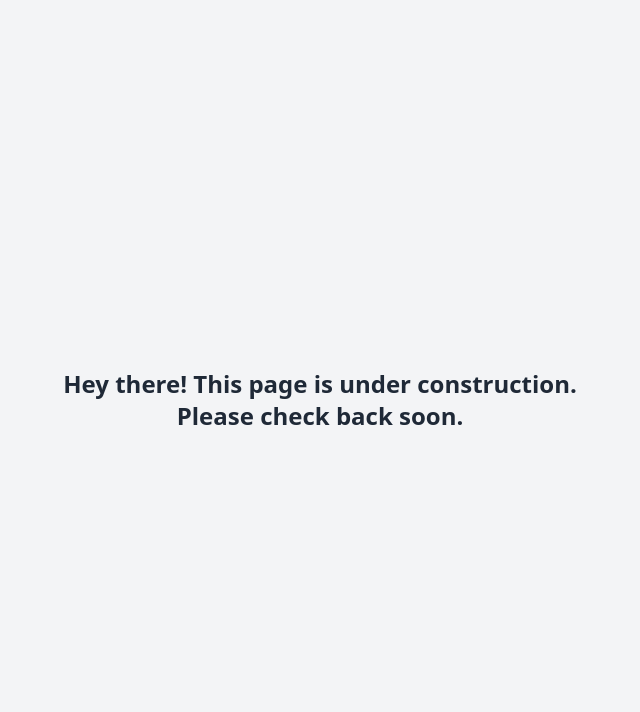
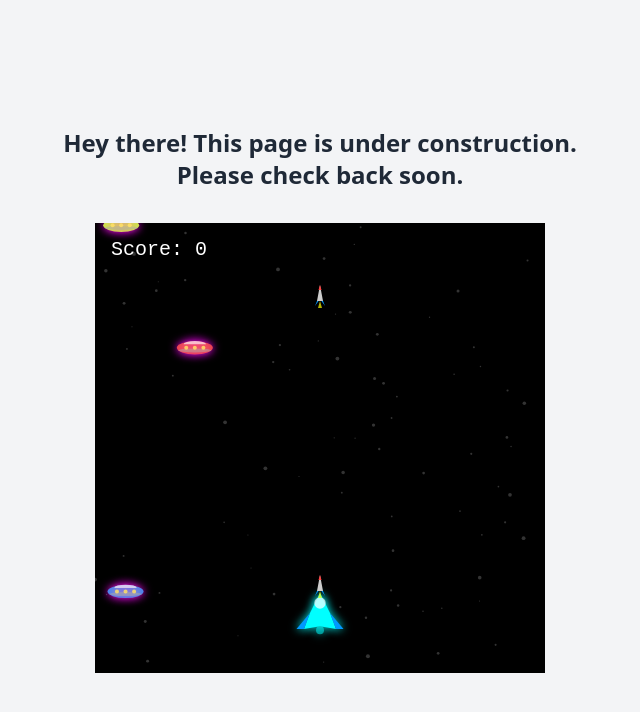
Before and after one commit to Jumas/homepage, a plain HTML site: page index.html in a window 1280 px wide. Shown: the whole page, without its empty margins (320-960 px from the left). Drawn offline with nearby package versions, Linux system fonts and the light colour scheme.

Commit message:
feat: galaxy

```diff
--- a/index.html
+++ b/index.html
@@ -7,8 +7,14 @@
 	<script src="https://cdn.tailwindcss.com"></script>
 </head>
 <body class="flex items-center justify-center min-h-screen bg-gray-100">
-	<div class="text-center text-2xl text-gray-800 font-semibold">
-		Hey there! This page is under construction.<br>Please check back soon.
+	<div class="flex flex-col items-center justify-center w-full">
+		<div class="text-center text-2xl text-gray-800 font-semibold">
+			Hey there! This page is under construction.<br>Please check back soon.
+		</div>
+		<div class="mt-8">
+			<canvas id="galaxy-canvas" width="450" height="450" style="background: #000; display: block;"></canvas>
+		</div>
 	</div>
+	<script src="js/galaxy.js"></script>
 </body>
 </html>
--- /dev/null
+++ b/js/galaxy.js
@@ -0,0 +1,370 @@
+// Galaxy Attack Canvas Game
+(function() {
+	const canvas = document.getElementById('galaxy-canvas');
+	const ctx = canvas.getContext('2d');
+	const W = canvas.width;
+	const H = canvas.height;
+
+	// Player ship
+	const player = {
+		x: W / 2,
+		y: H - 60,
+		w: 40,
+		h: 40,
+		speed: 6,
+		color: '#0ff',
+		cooldown: 0
+	};
+
+	// Cannon shots
+	const shots = [];
+	const shotSpeed = 10;
+	const shotW = 6, shotH = 16;
+
+	// Aliens
+	const aliens = [];
+	const alienW = 36, alienH = 36;
+	const alienSpeedMin = 1.5, alienSpeedMax = 3.5;
+	let alienSpawnTimer = 0;
+
+
+
+	// Controls
+	const keys = {};
+	document.addEventListener('keydown', e => keys[e.code] = true);
+	document.addEventListener('keyup', e => keys[e.code] = false);
+
+	// Mouse control
+	let mouseActive = false;
+	let mouseX = null;
+	canvas.addEventListener('mouseenter', e => { mouseActive = true; });
+	canvas.addEventListener('mouseleave', e => { mouseActive = false; mouseX = null; });
+	canvas.addEventListener('mousemove', e => {
+		const rect = canvas.getBoundingClientRect();
+		mouseX = e.clientX - rect.left;
+	});
+
+	// Auto-fire interval
+	let fireInterval = null;
+	function startAutoFire() {
+		if (fireInterval) clearInterval(fireInterval);
+		fireInterval = setInterval(() => {
+			if (!gameOver) {
+				shots.push({ x: player.x, y: player.y - player.h/2 });
+			}
+		}, 500);
+	}
+	function stopAutoFire() {
+		if (fireInterval) clearInterval(fireInterval);
+		fireInterval = null;
+	}
+
+	// Score
+	let score = 0;
+	let gameOver = false;
+
+	function drawPlayer() {
+	ctx.save();
+	ctx.translate(player.x, player.y);
+	ctx.shadowColor = '#0ff';
+	ctx.shadowBlur = 10;
+
+	// Main body
+	ctx.beginPath();
+	ctx.moveTo(0, -player.h/2); // nose
+	ctx.lineTo(-player.w/4, 0);
+	ctx.lineTo(-player.w/2.5, player.h/2.5); // left body
+	ctx.lineTo(0, player.h/3); // tail
+	ctx.lineTo(player.w/2.5, player.h/2.5); // right body
+	ctx.lineTo(player.w/4, 0);
+	ctx.closePath();
+	ctx.fillStyle = player.color;
+	ctx.fill();
+
+	// Cockpit
+	ctx.beginPath();
+	ctx.ellipse(0, -player.h/4, player.w/7, player.h/7, 0, 0, Math.PI*2);
+	ctx.fillStyle = '#fff';
+	ctx.globalAlpha = 0.7;
+	ctx.fill();
+	ctx.globalAlpha = 1;
+
+	// Left wing
+	ctx.beginPath();
+	ctx.moveTo(-player.w/4, 0);
+	ctx.lineTo(-player.w/1.7, player.h/2.5);
+	ctx.lineTo(-player.w/2.5, player.h/2.5);
+	ctx.lineTo(-player.w/4, 0);
+	ctx.closePath();
+	ctx.fillStyle = '#09f';
+	ctx.fill();
+
+	// Right wing
+	ctx.beginPath();
+	ctx.moveTo(player.w/4, 0);
+	ctx.lineTo(player.w/1.7, player.h/2.5);
+	ctx.lineTo(player.w/2.5, player.h/2.5);
+	ctx.lineTo(player.w/4, 0);
+	ctx.closePath();
+	ctx.fillStyle = '#09f';
+	ctx.fill();
+
+	// Engine glow
+	ctx.beginPath();
+	ctx.ellipse(0, player.h/3 + 4, player.w/10, player.h/10, 0, 0, Math.PI*2);
+	ctx.fillStyle = '#0ff';
+	ctx.globalAlpha = 0.5;
+	ctx.fill();
+	ctx.globalAlpha = 1;
+
+	ctx.restore();
+	}
+
+	function drawShot(shot) {
+		ctx.save();
+		ctx.translate(shot.x, shot.y);
+		// Body
+		ctx.beginPath();
+		ctx.moveTo(0, -shotH/2);
+		ctx.lineTo(-shotW/2, shotH/2);
+		ctx.lineTo(shotW/2, shotH/2);
+		ctx.closePath();
+		ctx.fillStyle = '#ccc';
+		ctx.fill();
+
+		// Nose
+		ctx.beginPath();
+		ctx.moveTo(0, -shotH/2);
+		ctx.lineTo(-shotW/4, -shotH/2 + 5);
+		ctx.lineTo(shotW/4, -shotH/2 + 5);
+		ctx.closePath();
+		ctx.fillStyle = '#f44';
+		ctx.fill();
+
+		// Fins
+		ctx.beginPath();
+		ctx.moveTo(-shotW/2, shotH/2);
+		ctx.lineTo(-shotW/2 - 2, shotH/2 + 5);
+		ctx.lineTo(-shotW/4, shotH/2);
+		ctx.closePath();
+		ctx.fillStyle = '#09f';
+		ctx.fill();
+		ctx.beginPath();
+		ctx.moveTo(shotW/2, shotH/2);
+		ctx.lineTo(shotW/2 + 2, shotH/2 + 5);
+		ctx.lineTo(shotW/4, shotH/2);
+		ctx.closePath();
+		ctx.fillStyle = '#09f';
+		ctx.fill();
+
+		// Flame
+		ctx.beginPath();
+		ctx.moveTo(0, shotH/2);
+		ctx.lineTo(-2, shotH/2 + 7);
+		ctx.lineTo(2, shotH/2 + 7);
+		ctx.closePath();
+		ctx.fillStyle = '#ff0';
+		ctx.globalAlpha = 0.7;
+		ctx.fill();
+		ctx.globalAlpha = 1;
+
+		ctx.restore();
+	}
+
+	function drawAlien(alien) {
+		ctx.save();
+		ctx.translate(alien.x, alien.y);
+		ctx.shadowColor = '#f0f';
+		ctx.shadowBlur = 10;
+
+
+		// UFO disc base (symmetric, thin)
+		ctx.beginPath();
+		ctx.ellipse(0, 0, alienW/2, alienH/5.5, 0, 0, Math.PI*2);
+		ctx.fillStyle = alien.color;
+		ctx.fill();
+
+		// UFO dome (top, symmetric)
+		ctx.beginPath();
+		ctx.ellipse(0, -alienH/10, alienW/3.2, alienH/11, 0, 0, Math.PI, true);
+		ctx.fillStyle = '#fff';
+		ctx.globalAlpha = 0.7;
+		ctx.fill();
+		ctx.globalAlpha = 1;
+
+		// UFO rim (bottom, symmetric)
+		ctx.beginPath();
+		ctx.ellipse(0, alienH/14, alienW/2.2, alienH/18, 0, 0, Math.PI*2);
+		ctx.fillStyle = '#aaa';
+		ctx.globalAlpha = 0.5;
+		ctx.fill();
+		ctx.globalAlpha = 1;
+
+
+		// Three glowing fire-like lights at the bottom, symmetrically placed
+		// 3 small illuminators on the hull (front edge of disc)
+		const illumY = 0; // horizontal center
+		const illumXOffset = alienW/4.2;
+		const illumPositions = [
+			{ x: -illumXOffset, y: illumY },
+			{ x: 0,             y: illumY },
+			{ x:  illumXOffset, y: illumY }
+		];
+		for (const pos of illumPositions) {
+			ctx.save();
+			ctx.beginPath();
+			ctx.arc(pos.x, pos.y, 2, 0, Math.PI*2);
+			ctx.fillStyle = '#ffe066';
+			ctx.shadowColor = '#ffe066';
+			ctx.shadowBlur = 6;
+			ctx.globalAlpha = 0.85;
+			ctx.fill();
+			ctx.shadowBlur = 0;
+			ctx.globalAlpha = 1;
+			ctx.restore();
+		}
+
+		ctx.restore();
+
+		ctx.restore();
+	}
+
+	function spawnAlien() {
+		const x = Math.random() * (W - alienW) + alienW/2;
+		const speed = alienSpeedMin + Math.random() * (alienSpeedMax - alienSpeedMin);
+		const color = `hsl(${Math.floor(Math.random()*360)},80%,60%)`;
+		aliens.push({ x, y: -alienH, w: alienW, h: alienH, speed, color });
+	}
+
+	function update() {
+		if (gameOver) return;
+
+		// Player movement
+		if (mouseActive && mouseX !== null) {
+			if (Math.abs(mouseX - player.x) > player.speed) {
+				if (mouseX < player.x) player.x -= player.speed;
+				else if (mouseX > player.x) player.x += player.speed;
+			}
+		} else {
+			if (keys['ArrowLeft'] || keys['KeyA']) player.x -= player.speed;
+			if (keys['ArrowRight'] || keys['KeyD']) player.x += player.speed;
+		}
+		player.x = Math.max(player.w/2, Math.min(W - player.w/2, player.x));
+
+		// ...existing code... (auto-fire handled by interval)
+
+		// Update shots
+		for (let i = shots.length - 1; i >= 0; i--) {
+			shots[i].y -= shotSpeed;
+			if (shots[i].y < -shotH) shots.splice(i, 1);
+		}
+
+		// Spawn aliens
+		alienSpawnTimer--;
+		if (alienSpawnTimer <= 0) {
+			spawnAlien();
+			alienSpawnTimer = 30 + Math.random() * 40;
+		}
+
+		// Update aliens
+		for (let i = aliens.length - 1; i >= 0; i--) {
+			aliens[i].y += aliens[i].speed;
+			if (aliens[i].y > H + alienH) aliens.splice(i, 1);
+		}
+
+		// Collisions: shots vs aliens (use both rocket and alien width for hitbox)
+		const alienHitW = alienW, alienHitH = alienH * 0.35;
+		for (let i = aliens.length - 1; i >= 0; i--) {
+			for (let j = shots.length - 1; j >= 0; j--) {
+				if (
+					Math.abs(aliens[i].x - shots[j].x) < (alienHitW/2 + shotW/2) &&
+					Math.abs(aliens[i].y - shots[j].y) < (alienHitH/2)
+				) {
+					aliens.splice(i, 1);
+					shots.splice(j, 1);
+					score += 10;
+					break;
+				}
+			}
+		}
+
+		// Collisions: aliens vs player (independent, with its own hitbox)
+		const playerHitW = player.w * 0.7, playerHitH = player.h * 0.5;
+		const alienPlayerHitW = alienW * 0.7, alienPlayerHitH = alienH * 0.45;
+		for (let i = 0; i < aliens.length; i++) {
+			if (Math.abs(aliens[i].x - player.x) < (alienPlayerHitW/2 + playerHitW/2) && Math.abs(aliens[i].y - player.y) < (alienPlayerHitH/2 + playerHitH/2)) {
+				gameOver = true;
+			}
+		}
+	}
+
+	function draw() {
+		ctx.clearRect(0, 0, W, H);
+		// Background stars
+		ctx.save();
+		ctx.globalAlpha = 0.2;
+		for (let i = 0; i < 80; i++) {
+			ctx.beginPath();
+			ctx.arc(Math.random()*W, Math.random()*H, Math.random()*1.5+0.5, 0, Math.PI*2);
+			ctx.fillStyle = '#fff';
+			ctx.fill();
+		}
+		ctx.restore();
+
+		drawPlayer();
+		shots.forEach(drawShot);
+		aliens.forEach(drawAlien);
+
+		// Score
+		ctx.save();
+		ctx.fillStyle = '#fff';
+		ctx.font = '20px monospace';
+		ctx.fillText('Score: ' + score, 16, 32);
+		ctx.restore();
+
+		if (gameOver) {
+			ctx.save();
+			ctx.fillStyle = '#f44';
+			ctx.font = 'bold 40px monospace';
+			ctx.textAlign = 'center';
+			ctx.fillText('GAME OVER', W/2, H/2 - 20);
+			ctx.font = '24px monospace';
+			ctx.fillStyle = '#fff';
+			ctx.fillText('Score: ' + score, W/2, H/2 + 20);
+			ctx.restore();
+		}
+	}
+
+	function loop() {
+		update();
+		draw();
+		requestAnimationFrame(loop);
+	}
+
+
+	function restartGame() {
+		aliens.length = 0;
+		shots.length = 0;
+		player.x = W/2;
+		player.y = H-60;
+		player.cooldown = 0;
+		score = 0;
+		gameOver = false;
+		startAutoFire();
+	}
+
+	document.addEventListener('keydown', function(e) {
+		if (gameOver) {
+			restartGame();
+		}
+	});
+	canvas.addEventListener('mousedown', function(e) {
+		if (gameOver) {
+			restartGame();
+		}
+	});
+
+	// Start game
+	startAutoFire();
+	loop();
+})();
```
